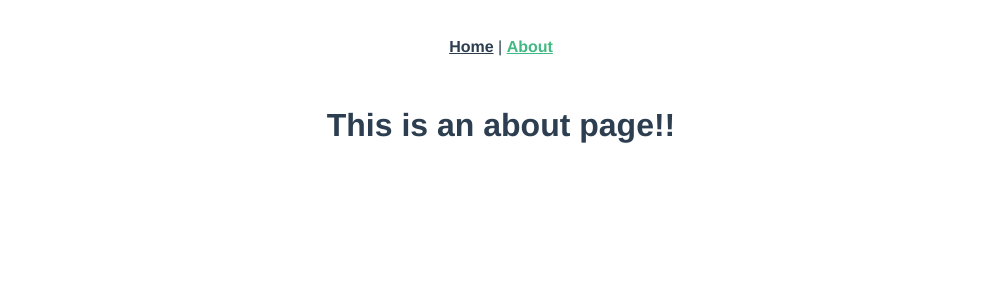
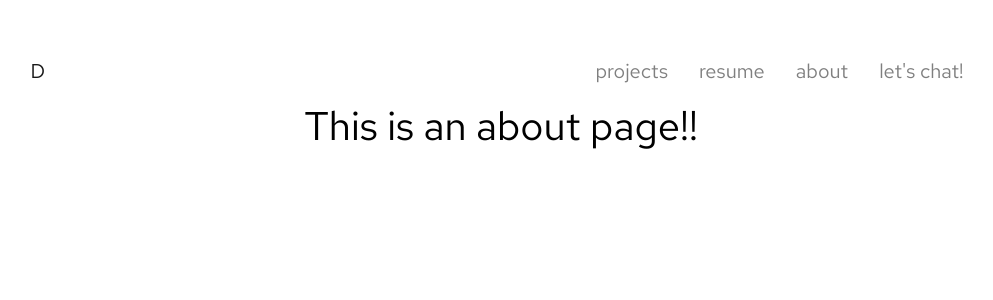
Before and after one commit to AndrewDrury/daniela-personal-portfolio, a Vue app: page /about in a window 1280 px wide. Shown: the top 300 px of the page, without its empty margins (139-1132 px from the left). Built offline with nearby package versions, Linux system fonts and the light colour scheme.

Commit message:
Starrting homepage

```diff
--- a/package.json
+++ b/package.json
@@ -8,6 +8,7 @@
     "lint": "vue-cli-service lint"
   },
   "dependencies": {
+    "bootstrap-vue": "^2.0.0",
     "vue": "^2.6.10",
     "vue-class-component": "^7.0.2",
     "vue-property-decorator": "^8.1.0",
@@ -23,7 +24,9 @@
     "eslint": "^5.16.0",
     "eslint-plugin-prettier": "^3.1.0",
     "eslint-plugin-vue": "^5.0.0",
+    "node-sass": "^4.12.0",
     "prettier": "^1.18.2",
+    "sass-loader": "^8.0.0",
     "typescript": "^3.4.3",
     "vue-template-compiler": "^2.6.10"
   }
--- a/src/App.vue
+++ b/src/App.vue
@@ -1,31 +1,55 @@
 <template>
   <div id="app">
-    <div id="nav">
-      <router-link to="/">Home</router-link> |
-      <router-link to="/about">About</router-link>
-    </div>
-    <router-view />
+
+    <b-navbar toggleable="md" class="d-fixed">
+      <b-navbar-toggle target="nav_collapse"></b-navbar-toggle>
+
+      <b-navbar-brand to="/">D</b-navbar-brand>
+
+      <b-collapse is-nav id="nav_collapse">
+
+        <!-- Right aligned nav items, collapsed on mobile -->
+        <b-navbar-nav class="ml-auto">
+          <b-nav-item class="tab" href="#projects" right>projects</b-nav-item>
+          <b-nav-item class="tab" right>resume</b-nav-item>
+          <b-nav-item class="tab" to="/about" right>about</b-nav-item>
+          <b-nav-item class="tab" right>let's chat!</b-nav-item>
+        </b-navbar-nav>
+
+      </b-collapse>
+    </b-navbar>
+
+    <!-- Dynamic Content -->
+    <transition name="fade">
+      <router-view></router-view>
+    </transition>
   </div>
 </template>
 
-<style>
+<style lang="scss">
+$primary: #814CF3;
+
 #app {
   font-family: "Avenir", Helvetica, Arial, sans-serif;
   -webkit-font-smoothing: antialiased;
   -moz-osx-font-smoothing: grayscale;
   text-align: center;
-  color: #2c3e50;
-}
-#nav {
-  padding: 30px;
+  margin-left: 12%;
+  margin-right: 12%;
+  margin-top: 2.5em;
 }
 
-#nav a {
-  font-weight: bold;
-  color: #2c3e50;
-}
-
-#nav a.router-link-exact-active {
-  color: #42b983;
+.tab {
+  margin-left: 0.75em;
+  font-size: 1.25em;
 }
 </style>
+
+<script lang="ts">
+import Vue from 'vue'
+// @ is an alias to /src
+
+export default Vue.extend({
+  name: 'home'
+})
+</script>
--- /dev/null
+++ b/src/assets/main.scss
@@ -0,0 +1,15 @@
+@import "./variables.scss";
+@import url("https://fonts.googleapis.com/css?family=Red+Hat+Text");
+
+.fade-enter-active,
+.fade-leave-active {
+  transition: opacity 1s;
+}
+.fade-enter, .fade-leave-to /* .fade-leave-active below version 2.1.8 */ {
+  opacity: 0;
+}
+
+* {
+  color: black;
+  font-family: 'Red Hat Text', sans-serif;
+}
--- /dev/null
+++ b/src/assets/variableOveride.scss
@@ -0,0 +1,3 @@
+@import "./variables.scss";
+@import "node_modules/bootstrap/scss/bootstrap.scss";
+@import "./main.scss";
--- /dev/null
+++ b/src/assets/variables.scss
@@ -0,0 +1,4 @@
+$primary: #814CF3;
+
+
+@import "node_modules/bootstrap/scss/bootstrap.scss";
--- a/src/main.ts
+++ b/src/main.ts
@@ -1,7 +1,12 @@
 import Vue from "vue";
 import App from "./App.vue";
 import router from "./router";
+import 'bootstrap/scss/bootstrap.scss'
+import BootstrapVue from 'bootstrap-vue'
+import '@/assets/variableOveride.scss'
+import '@/assets/main.scss'
 
+Vue.use(BootstrapVue)
 Vue.config.productionTip = false;
 
 new Vue({
--- a/src/views/About.vue
+++ b/src/views/About.vue
@@ -3,3 +3,7 @@
     <h1>This is an about page!!</h1>
   </div>
 </template>
+
+<style lang="scss">
+
+</style>
--- a/src/views/Home.vue
+++ b/src/views/Home.vue
@@ -1,9 +1,49 @@
 <template>
   <div class="home">
-    <img alt="Vue logo" src="../assets/logo.png" />
-    <HelloWorld msg="Welcome to Your Vue.js + TypeScript App" />
+    <b-container fluid class="verticalCenter">
+      <b-row>
+        <b-col>
+          <b-row style="margin-top: 11em">
+            <b-col align="left">
+              <h1 style="font-size:2.5em; font-weight:500;">
+                <b>Hi! I’m Daniela Ornelas.</b>
+              </h1>
+            </b-col>
+          </b-row>
+          <b-row class="my-5">
+            <b-col class="col-8" align="left">
+              <h4 class="purple" style="font-size:1.75em">
+                I’m an empathetic
+                <b class="purple">UX designer</b> who uses psychology and design to understand people and improve their interactions with technology. Living and learning in Toronto, Canada.
+              </h4>
+            </b-col>
+          </b-row>
+          <b-row style="margin-top: 8em">
+            <b-col>
+              <section id="Projects">
+                <h2 class="mb-5" to="#Projects"><b class="purple">My Projects</b></h2>
+                <b-row>
+                  <b-col class="mx-3" align="left">
+                    <img src="@/assets/iPhone.png" height="500px">
+                  </b-col>
+                </b-row>
+
+              </section>
+            </b-col>
+          </b-row>
+        </b-col>
+      </b-row>
+    </b-container>
   </div>
 </template>
+
+<style lang="scss">
+$primary: #814CF3;
+
+.purple {
+  color: $primary;
+}
+</style>
 
 <script lang="ts">
 import { Component, Vue } from "vue-property-decorator";
--- a/vue.config.js
+++ b/vue.config.js
@@ -1,4 +1,4 @@
 // vue.config.js
 module.exports = {
-  publicPath: "daniela-personal-portfolio"
+  publicPath: "daniela-personal-portfolio",
 };
```
Also changed, not shown: src/assets/iPhone.png (added), 1 other file (tests, documents, lock files or other folders).
